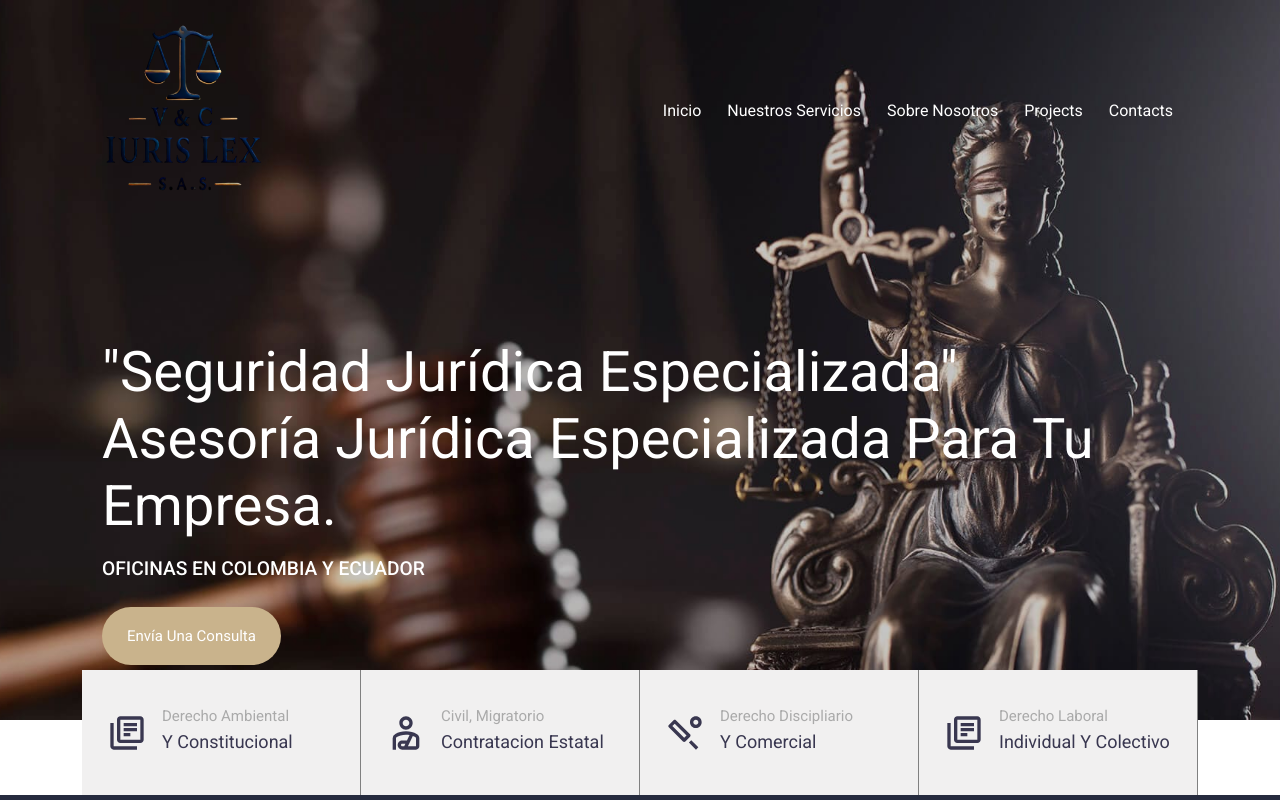
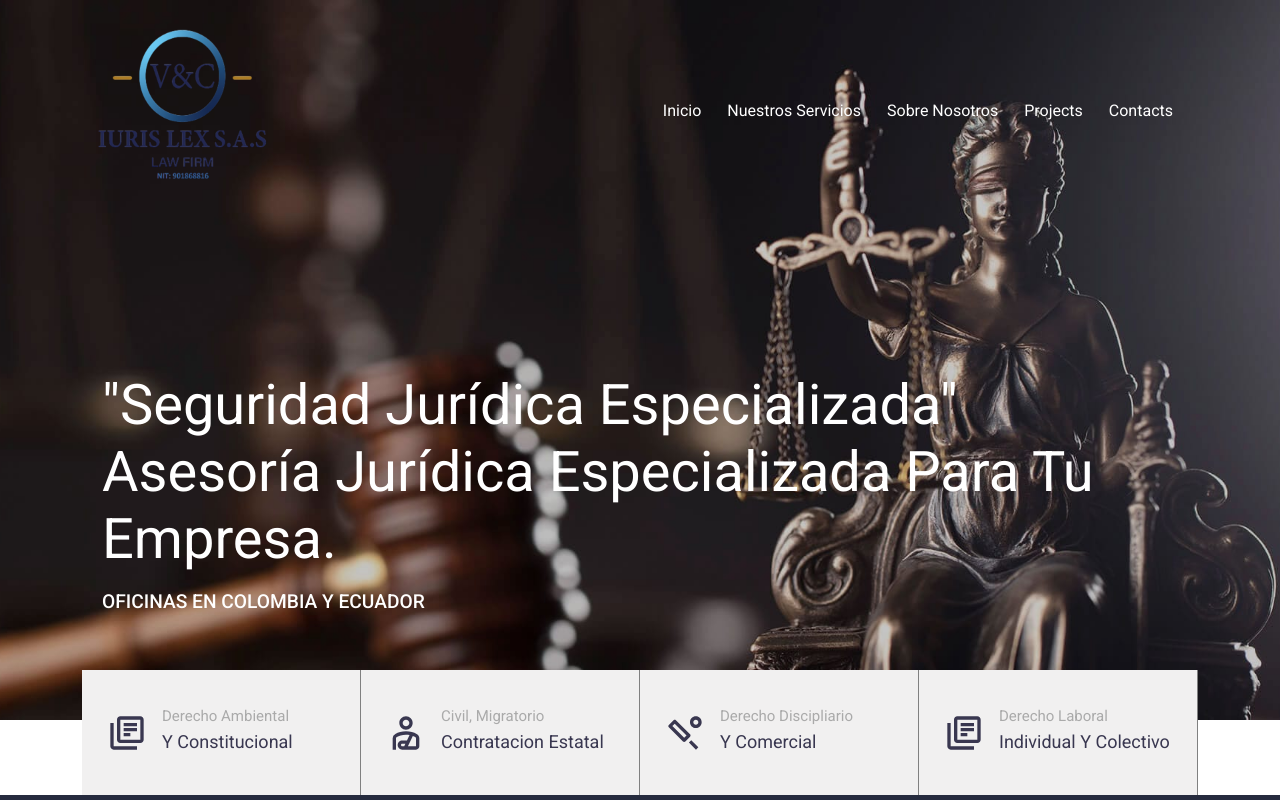
Before and after one commit to fjvc2891/landingnext, a Next.js app: page / in a window 1280 px wide. Shown: the top 800 px of the page. Built offline with nearby package versions, Linux system fonts and the light colour scheme.

Commit message:
Actualización de componentes e imágenes

```diff
--- a/components/HeroSection.jsx
+++ b/components/HeroSection.jsx
@@ -81,12 +81,14 @@ const HeroSection = () => {
                   &quot;Seguridad jurídica especializada&quot; <br /> Asesoría Jurídica Especializada para tu Empresa.
                   </h2>
                   <p>OFICINAS EN COLOMBIA Y ECUADOR</p>
+                  {/*
                         <button
                           onClick={() => router.push("/consultancy-form")}
                           className="btn__primary"
                         >
-                    Envía una Consulta
+                          Ir al formulario
                         </button>
+                  */}
             </div>
               </div>
             </div>
--- a/components/Navbar/Navbar.jsx
+++ b/components/Navbar/Navbar.jsx
@@ -10,7 +10,7 @@ function NavbarWithDropDown() {
       <Container>
         <Navbar.Brand href="#home">
           <img
-            src="/image/logo.png"
+            src="/image/iurisa.png"
             alt="logo image"
             height={"180px"}
             width={"180px"}
```
Lines whose indentation alone changed are shown as unchanged.
